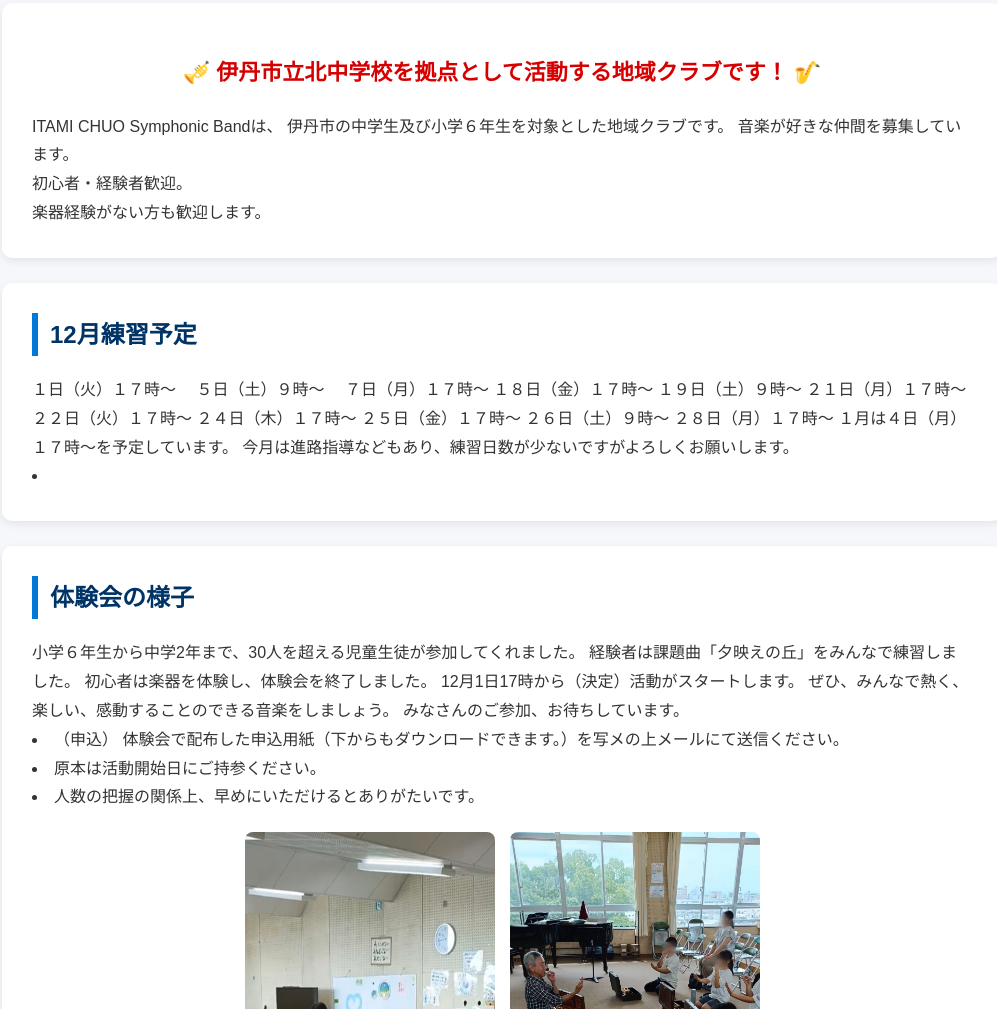
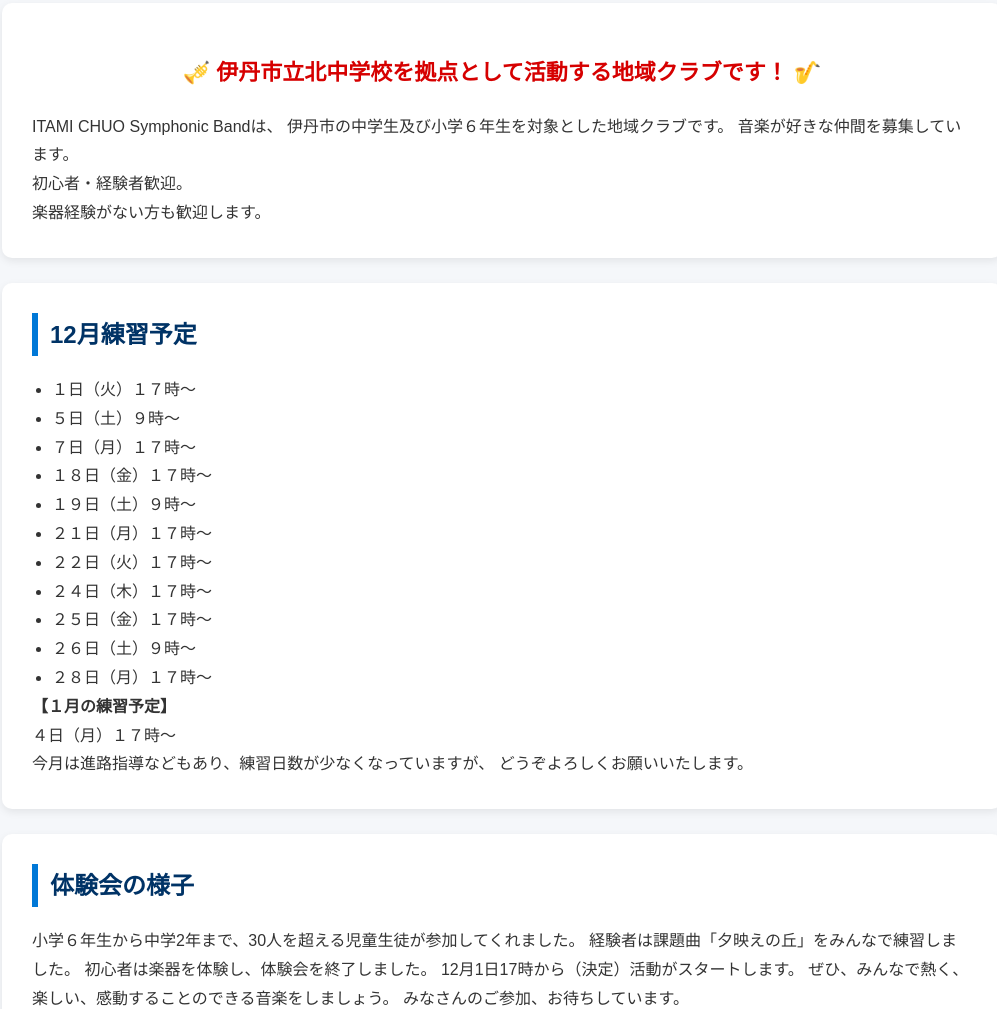
Before and after one commit to itamicsb2026/band, a plain HTML site: page index.html in a window 1280 px wide. Shown: the part 255-1264 px from the top of the page, without its empty margins (138-1135 px from the left). Drawn offline with Linux system fonts and the light colour scheme.

Commit message:
Refactor schedule section in index.html

```diff
--- a/index.html
+++ b/index.html
@@ -198,25 +198,30 @@ ITAMI CHUO Symphonic Bandは、
 
 <!-- 12月練習予定 -->
 
-<section>
+<section id="schedule">
+<h2>12月練習予定</h2>
 
-<h2>12月練習予定</h2>
-１日（火）１７時～
-　５日（土）９時～
-　７日（月）１７時～
-１８日（金）１７時～
-１９日（土）９時～
-２１日（月）１７時～
-２２日（火）１７時～
-２４日（木）１７時～
-２５日（金）１７時～
-２６日（土）９時～
-２８日（月）１７時～
-１月は４日（月）１７時～を予定しています。
-今月は進路指導などもあり、練習日数が少ないですがよろしくお願いします。
-<li>
+<ul class="schedule-list">
+<li>１日（火）１７時～</li>
+<li>５日（土）９時～</li>
+<li>７日（月）１７時～</li>
+<li>１８日（金）１７時～</li>
+<li>１９日（土）９時～</li>
+<li>２１日（月）１７時～</li>
+<li>２２日（火）１７時～</li>
+<li>２４日（木）１７時～</li>
+<li>２５日（金）１７時～</li>
+<li>２６日（土）９時～</li>
+<li>２８日（月）１７時～</li>
+</ul>
 
+<p><strong>【１月の練習予定】</strong><br>
+４日（月）１７時～</p>
 
+<p>
+今月は進路指導などもあり、練習日数が少なくなっていますが、
+どうぞよろしくお願いいたします。
+</p>
 </section>
 
 
```
